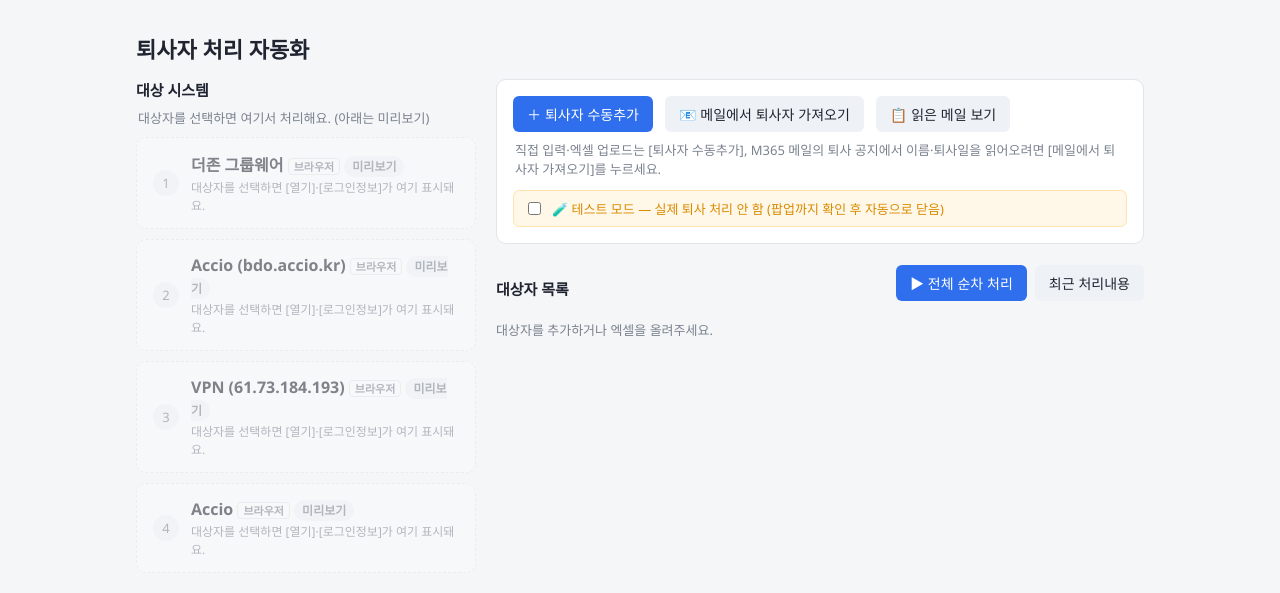
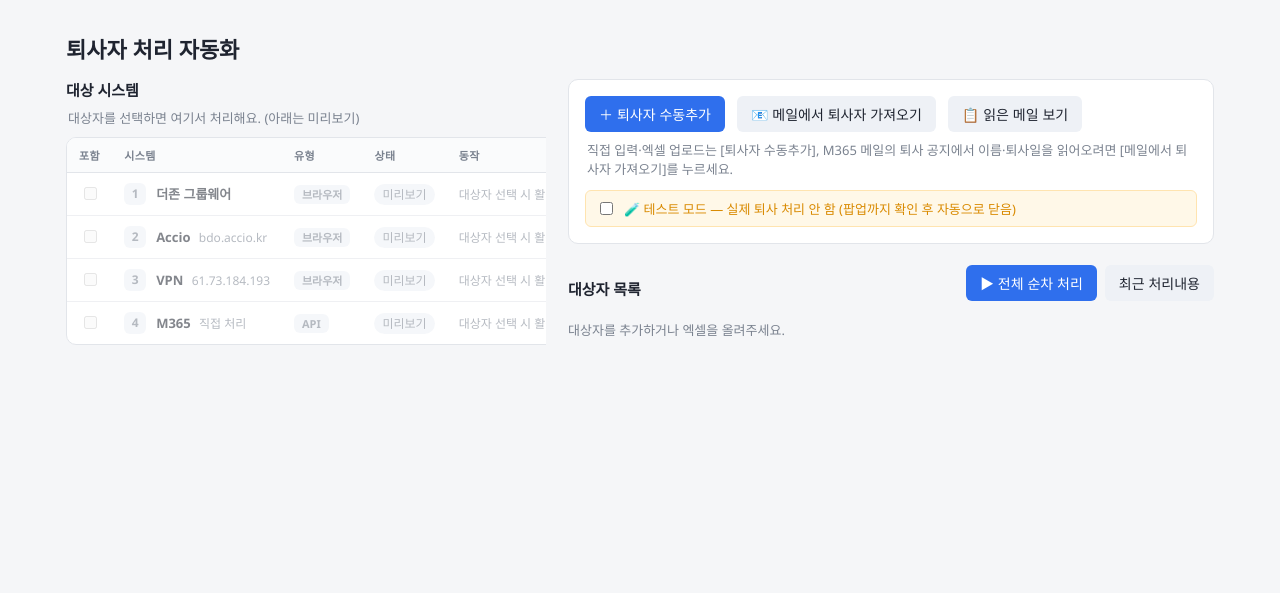
Before and after one commit to Jin-Gyu-19/KTY, a Flask app: page / in a window 1280 px wide. Shown: the top 593 px of the page. Run offline with Flask 3, Linux system fonts and the light colour scheme.

Commit message:
대상 시스템 패널을 표 정렬형(예시3)으로 교체, 열기 버튼 정렬
- 시스템 목록을 표(포함·시스템·유형·상태·동작)로 렌더링
- 동작 열을 좌측 정렬해 [열기] 버튼이 행마다 어긋나지 않게 정렬
- 로그인정보 입력은 해당 행 아래 전체폭으로 펼침
- 좌측 패널 폭 확대(480px), 이름/호스트 분리 표기, 상태 뱃지 정리

Co-Authored-By: Claude Opus 4.8 <noreply@anthropic.com>

```diff
--- a/static/app.js
+++ b/static/app.js
@@ -235,14 +235,55 @@ function renderTargetList(t) {
   });
 }
 
+// 사이트 이름에서 "이름 (호스트)" 를 분리한다. 예: "Accio (bdo.accio.kr)"
+function splitSysName(full) {
+  const m = /^(.*?)\s*\(([^)]+)\)\s*$/.exec(full || "");
+  return m ? { base: m[1], host: m[2] } : { base: full || "", host: "" };
+}
+
+// 시스템 표(헤더)를 만들어 tbody 를 돌려준다.
+function buildSysTable() {
+  const table = document.createElement("table");
+  table.className = "systbl";
+  table.innerHTML = `
+    <thead>
+      <tr>
+        <th class="c-inc">포함</th>
+        <th class="c-name">시스템</th>
+        <th class="c-type">유형</th>
+        <th class="c-badge">상태</th>
+        <th class="c-act">동작</th>
+      </tr>
+    </thead>
+    <tbody></tbody>`;
+  return { table, tbody: table.querySelector("tbody") };
+}
+
+function sysCells(idx, name, kind, statusKey, statusText, demo) {
+  const { base, host } = splitSysName(name);
+  const tr = document.createElement("tr");
+  if (demo) tr.className = "demo";
+  tr.innerHTML = `
+    <td class="c-inc"></td>
+    <td class="c-name">
+      <div class="namewrap">
+        <span class="idx">${idx}</span>
+        <span class="sysname">${base}${host ? ` <span class="host">${host}</span>` : ""}</span>
+      </div>
+    </td>
+    <td class="c-type"><span class="chip type">${kind === "api" ? "API" : "브라우저"}</span></td>
+    <td class="c-badge"><span class="badge ${statusKey}">${statusText}</span></td>
+    <td class="c-act"><div class="actions"></div></td>`;
+  return tr;
+}
+
 // 대상자가 없을 때 '대상 시스템' 패널이 휑하지 않게 미리보기(데모) 4건을 보여준다.
 function renderChecklistPreview(listEl) {
   listEl.innerHTML = "";
-  // 실제 등록된 사이트를 우선 보여주고, 4건이 안 되면 데모로 채운다.
   const demo = [
     { name: "더존 그룹웨어", kind: "browser" },
-    { name: "Accio", kind: "browser" },
-    { name: "VPN", kind: "browser" },
+    { name: "Accio (bdo.accio.kr)", kind: "browser" },
+    { name: "VPN (61.73.184.193)", kind: "browser" },
     { name: "M365 (직접 처리)", kind: "api" },
     { name: "업무 사이트", kind: "browser" },
   ];
@@ -254,20 +295,15 @@ function renderChecklistPreview(listEl) {
     if (rows.length >= 4) break;
     if (!rows.some((r) => r.name === d.name)) rows.push(d);
   }
+  const { table, tbody } = buildSysTable();
   rows.slice(0, 4).forEach((s, i) => {
-    const row = document.createElement("div");
-    row.className = "site demo";
-    row.innerHTML = `
-      <div class="idx">${i + 1}</div>
-      <div class="body">
-        <div class="title">${s.name}
-          <span class="tag">${s.kind === "api" ? "API" : "브라우저"}</span>
-          <span class="badge pending">미리보기</span>
-        </div>
-        <div class="msg">대상자를 선택하면 [열기]·[로그인정보]가 여기 표시돼요.</div>
-      </div>`;
-    listEl.appendChild(row);
+    const tr = sysCells(i + 1, s.name, s.kind, "pending", "미리보기", true);
+    tr.querySelector(".c-inc").innerHTML = '<input type="checkbox" disabled />';
+    tr.querySelector(".actions").innerHTML =
+      '<span class="muted" style="font-size:12px;">대상자 선택 시 활성화</span>';
+    tbody.appendChild(tr);
   });
+  listEl.appendChild(table);
 }
 
 // ----- 활성 대상자의 사이트 체크리스트 -----
@@ -310,29 +346,18 @@ function renderChecklist(t) {
   sbar.appendChild(sleft);
   listEl.appendChild(sbar);
 
+  const { table, tbody } = buildSysTable();
+
   scenarios.forEach((s, i) => {
     const site = active.sites[s.id] || { status: "pending", message: "" };
-    const row = document.createElement("div");
-    row.className = "site" + (enabled.has(s.id) ? "" : " off");
+    const isApi = s.kind === "api";
+    const tr = sysCells(
+      i + 1, s.name, s.kind, site.status, STATUS_LABEL[site.status] || site.status,
+      !enabled.has(s.id)
+    );
+    tr.dataset.site = s.id;
 
-    const isApi = s.kind === "api";
-    // 열기는 로그인/이동용으로 항상 가능. 실제 처리는 순차 처리(전체/선택)로 돌린다.
-    const canOpen = !isApi;
-
-    row.innerHTML = `
-      <div class="idx">${i + 1}</div>
-      <div class="body">
-        <div class="title">${s.name}
-          <span class="tag">${isApi ? "API" : "브라우저"}</span>
-          <span class="badge ${site.status}">${STATUS_LABEL[site.status] || site.status}</span>
-        </div>
-        <div class="msg">${site.message || ""}</div>
-      </div>
-      <div class="actions"></div>`;
-
-    // 포함/제외 토글 (제외하면 순차 처리에서 빠짐)
-    const inc = document.createElement("label");
-    inc.className = "inc";
+    // 포함/제외 토글
     const incCb = document.createElement("input");
     incCb.type = "checkbox";
     incCb.checked = enabled.has(s.id);
@@ -347,31 +372,48 @@ function renderChecklist(t) {
         alert(e.message);
       }
     };
-    inc.appendChild(incCb);
-    row.insertBefore(inc, row.firstChild);
+    tr.querySelector(".c-inc").appendChild(incCb);
 
-    const actions = row.querySelector(".actions");
+    const actions = tr.querySelector(".actions");
     if (!isApi) {
       const openBtn = btn("열기", "");
-      openBtn.disabled = !canOpen;
       openBtn.onclick = () => run(() => api(`/api/site/${s.id}/open`, "POST"));
       actions.appendChild(openBtn);
 
       const credBtn = btn(s.has_credentials ? "🔑 저장됨" : "🔑 로그인정보", "ghost");
-      credBtn.onclick = () => toggleCredForm(row, s);
+      if (s.has_credentials) credBtn.classList.add("saved");
+      credBtn.onclick = () => toggleCredForm(tr, s);
       actions.appendChild(credBtn);
+    } else {
+      actions.innerHTML = '<span class="muted" style="font-size:12px;">직접 처리</span>';
     }
 
-    listEl.appendChild(row);
+    // 사이트 메시지(진행 안내)를 이름 아래 작게
+    if (site.message) {
+      const nameCell = tr.querySelector(".c-name");
+      const msg = document.createElement("div");
+      msg.className = "sysmsg";
+      msg.textContent = site.message;
+      nameCell.appendChild(msg);
+    }
+
+    tbody.appendChild(tr);
   });
+
+  listEl.appendChild(table);
 }
 
-function toggleCredForm(row, s) {
-  const existing = row.querySelector(".cred-form");
-  if (existing) {
-    existing.remove();
+// 로그인정보 입력줄을 해당 사이트 행 아래에 폭 전체로 펼친다.
+function toggleCredForm(tr, s) {
+  const next = tr.nextElementSibling;
+  if (next && next.classList.contains("credrow")) {
+    next.remove();
     return;
   }
+  const cr = document.createElement("tr");
+  cr.className = "credrow";
+  const td = document.createElement("td");
+  td.colSpan = 5;
   const form = document.createElement("div");
   form.className = "cred-form";
   const user = document.createElement("input");
@@ -387,7 +429,6 @@ function toggleCredForm(row, s) {
         username: user.value.trim(),
         password: pass.value,
       });
-      form.remove();
       await refresh();
     } catch (e) {
       alert(e.message);
@@ -397,11 +438,10 @@ function toggleCredForm(row, s) {
   hint.className = "muted";
   hint.textContent =
     "Windows 계정으로 암호화되어 이 PC에만 저장됩니다(평문 노출 없음). 아이디를 비우고 저장하면 삭제.";
-  form.appendChild(user);
-  form.appendChild(pass);
-  form.appendChild(save);
-  form.appendChild(hint);
-  row.appendChild(form);
+  form.append(user, pass, save, hint);
+  td.appendChild(form);
+  cr.appendChild(td);
+  tr.after(cr);
 }
 
 async function run(fn) {
--- a/static/style.css
+++ b/static/style.css
@@ -16,17 +16,56 @@ body {
   background: var(--bg);
   color: var(--text);
 }
-main { max-width: 1040px; margin: 32px auto; padding: 0 16px; }
+main { max-width: 1180px; margin: 32px auto; padding: 0 16px; }
 h1 { font-size: 22px; }
+
+/* ===== 대상 시스템 표(표 정렬형) ===== */
+.systbl {
+  width: 100%; border-collapse: separate; border-spacing: 0;
+  background: var(--card); border: 1px solid var(--line);
+  border-radius: 10px; overflow: hidden; font-size: 13px;
+}
+.systbl th {
+  font-size: 11px; font-weight: 700; letter-spacing: .04em; text-transform: uppercase;
+  color: var(--muted); text-align: left; padding: 9px 12px;
+  border-bottom: 1px solid var(--line); white-space: nowrap; background: #fafbfc;
+}
+.systbl td {
+  padding: 10px 12px; border-bottom: 1px solid var(--line);
+  white-space: nowrap; vertical-align: middle;
+}
+.systbl tr:last-child td { border-bottom: none; }
+.systbl .c-inc { width: 40px; text-align: center; }
+.systbl .c-inc input { width: auto; accent-color: var(--accent); }
+.systbl .c-name { width: 100%; }          /* 남는 폭 흡수 → 동작 열이 우측으로 */
+.systbl .namewrap { display: flex; align-items: center; gap: 10px; }
+.systbl .idx {
+  flex: none; width: 22px; height: 22px; border-radius: 6px;
+  background: #eef1f6; color: var(--muted);
+  display: grid; place-items: center; font-size: 12px; font-weight: 700;
+}
+.systbl .sysname { font-weight: 600; }
+.systbl .sysname .host { color: var(--muted); font-weight: 400; font-size: 12px; margin-left: 5px; }
+.systbl .sysmsg { color: var(--muted); font-size: 11.5px; margin-top: 4px; white-space: normal; }
+.systbl .chip.type {
+  font-size: 11px; font-weight: 600; padding: 2px 8px; border-radius: 6px;
+  background: #eef1f6; color: var(--muted);
+}
+.systbl .c-act .actions { display: flex; gap: 8px; justify-content: flex-start; }
+.systbl .c-act button { padding: 6px 12px; }
+.systbl tr.demo { opacity: .55; }
+.systbl .credrow td { padding: 0 12px 12px; border-bottom: 1px solid var(--line); }
+.systbl button.saved { color: var(--ok); border: 1px solid var(--ok); background: transparent; }
 
 /* 좌: 대상 시스템(고정), 우: 컨트롤 + 대상자 목록 */
 .layout {
   display: grid;
-  grid-template-columns: 340px 1fr;
-  gap: 20px;
+  grid-template-columns: 480px 1fr;
+  gap: 22px;
   align-items: start;
 }
 .left { position: sticky; top: 16px; }
+#checklist { overflow-x: auto; }
 .section-sub { margin: 0 2px 10px; font-size: 12px; }
 @media (max-width: 820px) {
   .layout { grid-template-columns: 1fr; }
```
